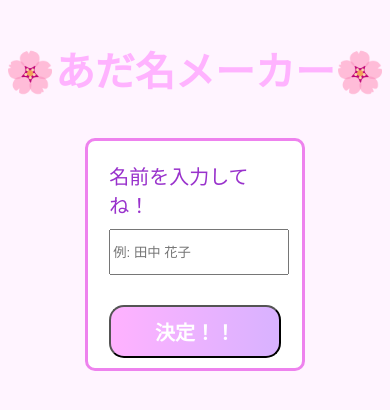
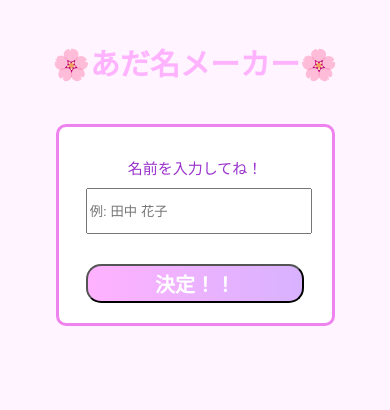
Before and after one commit to mikeneko1224/adana_makeover, a React (Create React App) app: page / in a window 390 px wide. Shown: the top 410 px of the page. Built offline with nearby package versions, Linux system fonts and the light colour scheme.

Commit message:
changed host pages design

```diff
--- a/src/host/hostView.js
+++ b/src/host/hostView.js
@@ -1,6 +1,7 @@
 import React from "react";
 import { useState } from "react";
 import MakeRoom from "./make_room";
+import "styles/wait.css";
 
 function HostView({
   contentStarted,
@@ -90,9 +91,20 @@ function HostView({
         </>
       )}
       {contentStarted && gameStage === "waitingImage" && (
-        <div class="children_space">
-          <input type="file" accept="image/*" onChange={handleImageUpload} />
-          <button onClick={sendImage}>プロフ画像を送信</button>
+        <div className="children_space">
+          <label htmlFor="file-upload" className="file-upload-label">
+            <div className="file-upload-button">送る写真を選んでね！</div>
+          </label>
+          <input
+            id="file-upload"
+            type="file"
+            accept="image/*"
+            onChange={handleImageUpload}
+            className="file-upload-input"
+          />
+          <button onClick={sendImage} className="send-button">
+            プロフ画像を送信
+          </button>
         </div>
       )}
       {contentStarted && gameStage === "waitingQuestion" && (
--- a/src/host/make_room.js
+++ b/src/host/make_room.js
@@ -27,7 +27,7 @@ export default function MakeRoom({
           </div>
           <div className="invite_form">
             <input class="URL_form" type="text" value={inviteLink} />
-            <button onClick={copy_text} class="copy_button">
+            <button onClick={copy_text} class="copy_button cursol_pointer">
               コピー
             </button>
           </div>
--- a/src/index.css
+++ b/src/index.css
@@ -20,6 +20,7 @@ code {
   background-color: white;
   border-radius: 10px;
   margin: 0 auto;
+  padding: 10px 0px;
 }
 
 .children_space {
@@ -38,3 +39,38 @@ code {
   display: flex;
   justify-content: center;
 }
+
+.cursol_pointer {
+  cursor: pointer;
+}
+
+/* スマートフォン用のスタイル */
+@media screen and (max-width: 600px) {
+  .children {
+    width: 70%;
+    border: solid;
+    border-color: #ee82ee;
+    background-color: white;
+    border-radius: 10px;
+    margin: 0 auto;
+    padding: 10px 0px;
+  }
+
+  .text {
+    font-size: 18px;
+    padding-bottom: 10px;
+    color: #9932cc;
+  }
+
+  .room_title {
+    display: flex;
+    justify-content: center;
+    font-size: 20px;
+  }
+
+  .text {
+    font-size: 15px;
+    padding-bottom: 10px;
+    color: #9932cc;
+  }
+}
--- a/src/styles/App.css
+++ b/src/styles/App.css
@@ -35,3 +35,22 @@
   font-size: 20px;
   font-weight: bold;
 }
+
+/* スマートフォン用のスタイル */
+@media screen and (max-width: 600px) {
+  .text_input {
+    margin: 0 auto;
+    width: 80%;
+  }
+
+  .decide_button {
+    width: 100%;
+    padding: 3px 0px;
+    border-radius: 15px;
+    background: linear-gradient(to right, #ffb2ff, #d8b2ff);
+
+    color: white;
+    font-size: 20px;
+    font-weight: bold;
+  }
+}
--- a/src/styles/header.css
+++ b/src/styles/header.css
@@ -5,3 +5,13 @@
   font-weight: bold;
   padding: 40px 0px;
 }
+
+@media screen and (max-width: 600px) {
+  .Header {
+    text-align: center;
+    font-size: 30px;
+    color: #ffb3ff;
+    font-weight: bold;
+    padding: 40px 0px;
+  }
+}
--- a/src/styles/make_room.css
+++ b/src/styles/make_room.css
@@ -23,7 +23,7 @@
   width: 20%; /* ボタンの横幅を20%に設定 */
   padding: 10px;
   border-radius: 5px;
-  border: 1px solid #ccc;
+  border: 1px solid black;
   background-color: #ffb2ff; /* 任意でボタンの背景色 */
   color: white; /* ボタンの文字色 */
   font-weight: bold;
@@ -59,3 +59,27 @@
   font-size: 20px;
   font-weight: bold;
 }
+
+.URL_form {
+  width: 70%;
+  font-size: 12px;
+}
+
+.copy_button {
+  width: 30%; /* ボタンの横幅を20%に設定 */
+  padding: 10px;
+  border-radius: 5px;
+  border: 1px solid black;
+  background-color: #ffb2ff; /* 任意でボタンの背景色 */
+  color: white; /* ボタンの文字色 */
+  font-weight: bold;
+  font-size: 10px;
+}
+
+.copy_message {
+  color: green;
+  font-size: 10px;
+  margin-top: 10px;
+  font-weight: bold;
+  visibility: hidden;
+}
--- a/src/styles/wait.css
+++ b/src/styles/wait.css
@@ -1,3 +1,8 @@
 .text {
   text-align: center;
 }
+
+/* ファイル選択ボタンは非表示 */
+.file-upload-input {
+  display: none;
+}
```
